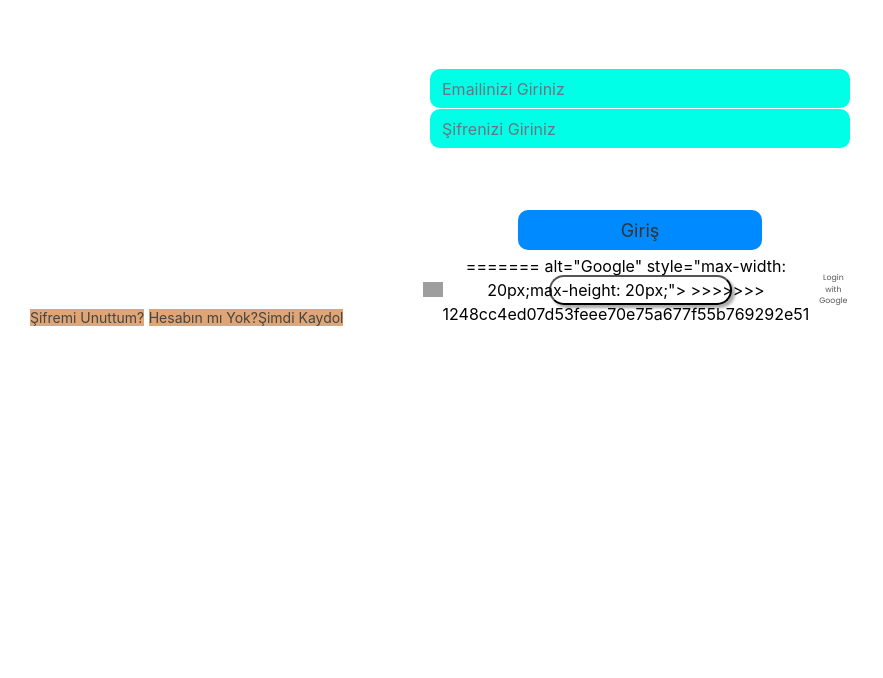
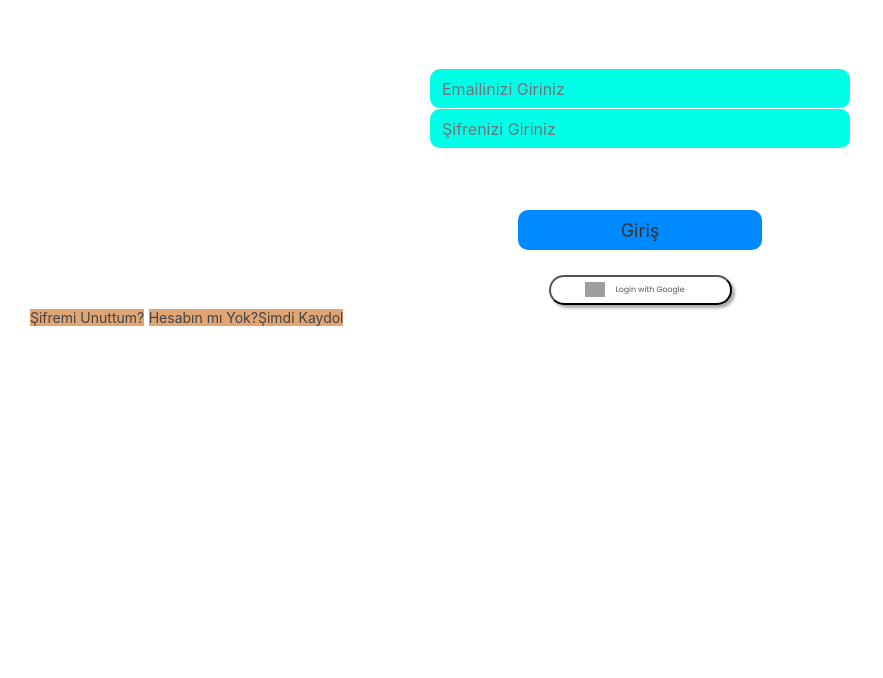
Before and after one commit to SAOCyper/CyclopFlaskWebsiteCore, a Flask app: page /login in a window 1280 px wide. Shown: the part 491-1169 px from the top of the page, without its empty margins (0-883 px from the left). Run offline with Flask 2, Linux system fonts and the light colour scheme; some libraries are stand-ins or nearby versions; grey boxes are pictures that could not be loaded.

Commit message:
cyclop 0.4

```diff
--- a/website/templates/login.html
+++ b/website/templates/login.html
@@ -106,14 +106,10 @@
                     <form method="get" action="/google_login">
                       <button class="login-btn" style="text-decoration:none;">
                           <img id="google" src="https://upload.wikimedia.org/wikipedia/commons/thumb/5/53/Google_%22G%22_Logo.svg/2048px-Google_%22G%22_Logo.svg.png"
-<<<<<<< HEAD
                             alt="Google" style="max-width: 20px;max-height: 20px;">
-=======
-                      alt="Google" style="max-width: 20px;max-height: 20px;">
->>>>>>> 1248cc4ed07d53feee70e75a677f55b769292e51
-                      <div class="btn-text">
-                          Login with Google
-                      </div>
+                          <div class="btn-text">
+                              Login with Google
+                          </div>
                       </button>
                     </form>
                     <!-- <a href="twitter/">
```
